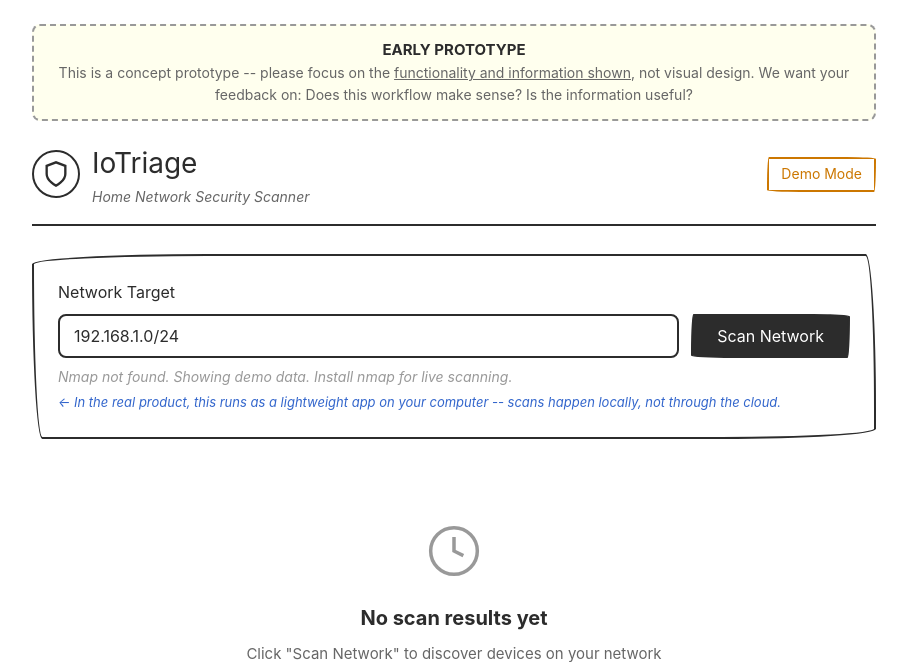
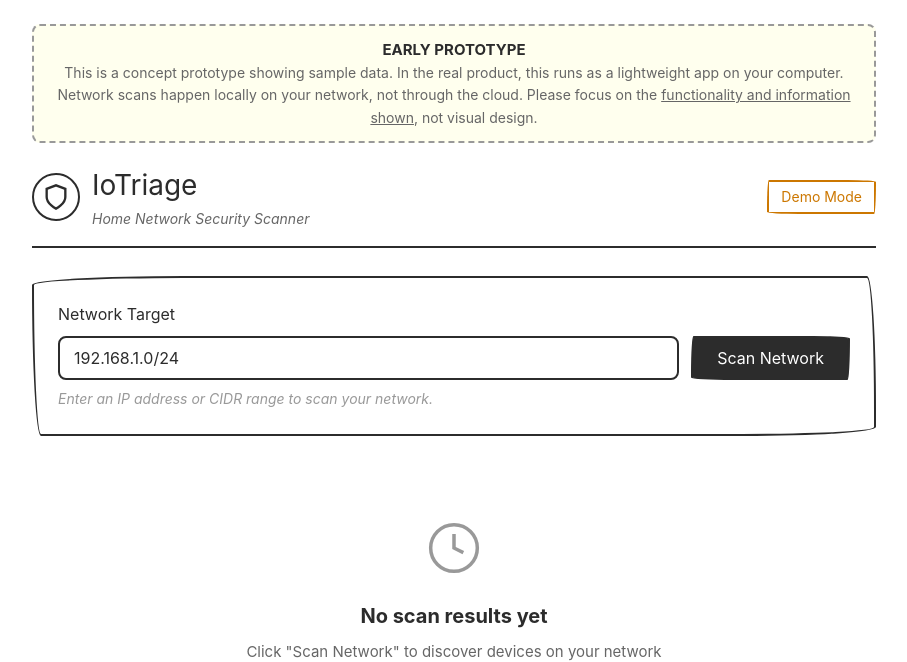
Before and after one commit to kagrawal6/Iotriage, a Flask app: page / in a window 1280 px wide. Shown: the top 662 px of the page, without its empty margins (186-1093 px from the left). Run offline with Flask 3, Linux system fonts and the light colour scheme.

Commit message:
Consolidate all info text into single EARLY PROTOTYPE banner at top

```diff
--- a/prototype/static/script.js
+++ b/prototype/static/script.js
@@ -12,18 +12,12 @@ async function checkStatus() {
         if (data.is_cloud) {
             badge.textContent = "Demo Mode";
             badge.className = "badge badge-demo";
-            document.getElementById("scan-hint").textContent =
-                "Running in the cloud with sample data. Download and run locally for live network scanning.";
         } else if (data.nmap_ready) {
             badge.textContent = "Live Mode";
             badge.className = "badge badge-live";
-            document.getElementById("scan-hint").textContent =
-                "Nmap detected. Scans will run against your real network.";
         } else {
             badge.textContent = "Demo Mode";
             badge.className = "badge badge-demo";
-            document.getElementById("scan-hint").textContent =
-                "Nmap not found. Showing demo data. Install nmap for live scanning.";
         }
     } catch (e) {
         console.error("Status check failed:", e);
@@ -264,22 +258,6 @@ function renderResults(data) {
 
     const devicesSection = document.getElementById("devices");
     let html = "";
-
-    if (data.mode === "cloud_demo") {
-        html += `<div class="demo-banner">
-            Cloud Demo -- Showing realistic sample data to preview the experience.<br>
-            Run locally with nmap installed to scan your actual network.
-        </div>`;
-    } else if (data.mode === "demo") {
-        html += `<div class="demo-banner">
-            Demo Mode -- Showing sample data. Install nmap for live network scanning.
-        </div>`;
-    } else if (data.mode === "demo_fallback" && data.warning) {
-        html += `<div class="demo-banner">
-            ${data.warning}<br>
-            <strong>Tip:</strong> Run the app as Administrator for live results.
-        </div>`;
-    }
 
     // Sort: critical > high > medium > low
     const riskOrder = { critical: 0, high: 1, medium: 2, low: 3, info: 4 };
--- a/prototype/templates/index.html
+++ b/prototype/templates/index.html
@@ -52,8 +52,7 @@
         <!-- Paper Prototype Notice -->
         <div class="prototype-banner">
             <strong>EARLY PROTOTYPE</strong><br>
-            This is a concept prototype -- please focus on the <u>functionality and information shown</u>,
-            not visual design. We want your feedback on: Does this workflow make sense? Is the information useful?
+            This is a concept prototype showing sample data. In the real product, this runs as a lightweight app on your computer. Network scans happen locally on your network, not through the cloud. Please focus on the <u>functionality and information shown</u>, not visual design.
         </div>
 
         <!-- Header -->
@@ -86,7 +85,6 @@
                     </button>
                 </div>
                 <p class="hint" id="scan-hint">Enter an IP address or CIDR range to scan your network.</p>
-                <p class="annotation">In the real product, this runs as a lightweight app on your computer -- scans happen locally, not through the cloud.</p>
             </div>
         </section>
 
```
